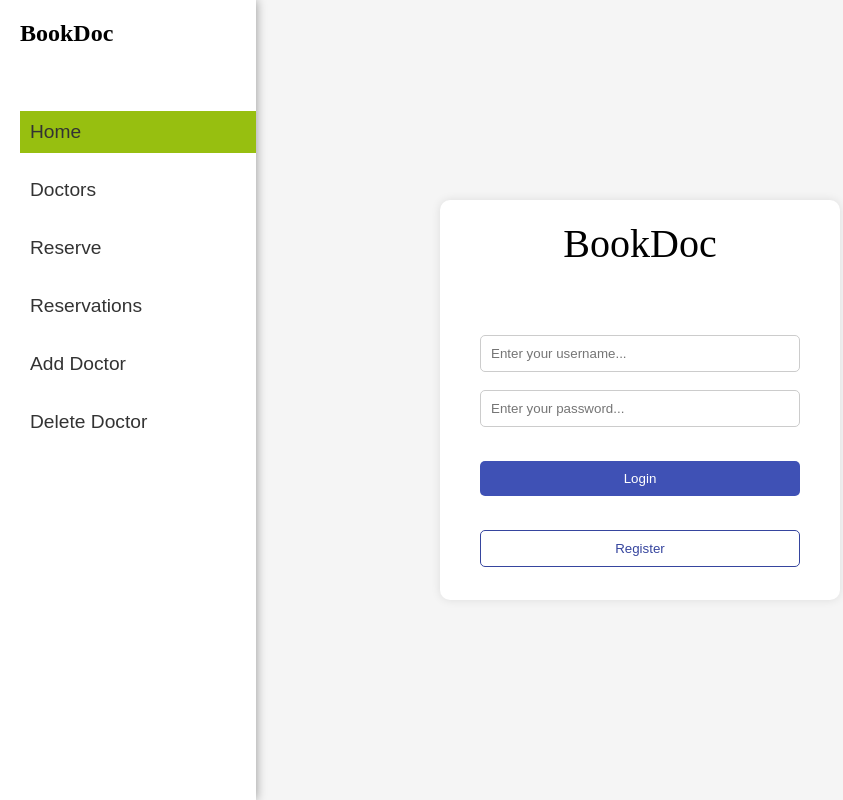
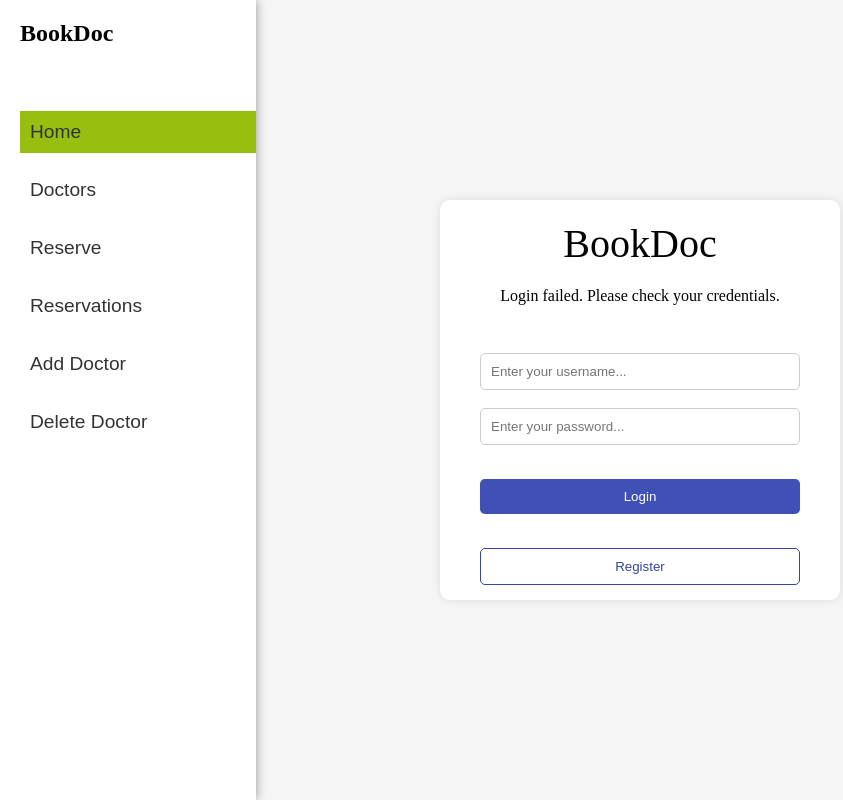
Before and after one commit to kamranasif506/Book-A-Doctor, a React (Create React App) app: page /login in a window 1280 px wide. Shown: the whole page, without its empty margins (0-843 px from the left). Built offline with nearby package versions, Linux system fonts and the light colour scheme.

Commit message:
fix linter issues

```diff
--- a/src/components/auth/login/index.js
+++ b/src/components/auth/login/index.js
@@ -16,6 +16,9 @@ const LoginPage = () => {
     if (errorMessage === 'Rejected') {
       setMessage('Login failed. Please check your credentials.');
     }
+    if (errorMessage === 'Logged in sucessfully.') {
+      navigate('/');
+    }
   }, [errorMessage, dispatch]);
 
   const navigateHomeHandler = (e) => {
@@ -29,7 +32,7 @@ const LoginPage = () => {
     };
     dispatch(LoginAuth(userData))
       .then(() => {
-        navigate('/');
+
       })
       .catch((error) => {
         setMessage(`Login failed. Error: ${error.message}`);
--- a/src/redux/auth/authSlice.js
+++ b/src/redux/auth/authSlice.js
@@ -5,7 +5,7 @@ import config from '../../config';
 const initialState = {
   user: null,
   token: localStorage.getItem('token') || null,
-  status: 'idle',
+  status: 'Rejected',
   isLoading: false,
   error: null,
 };
```
